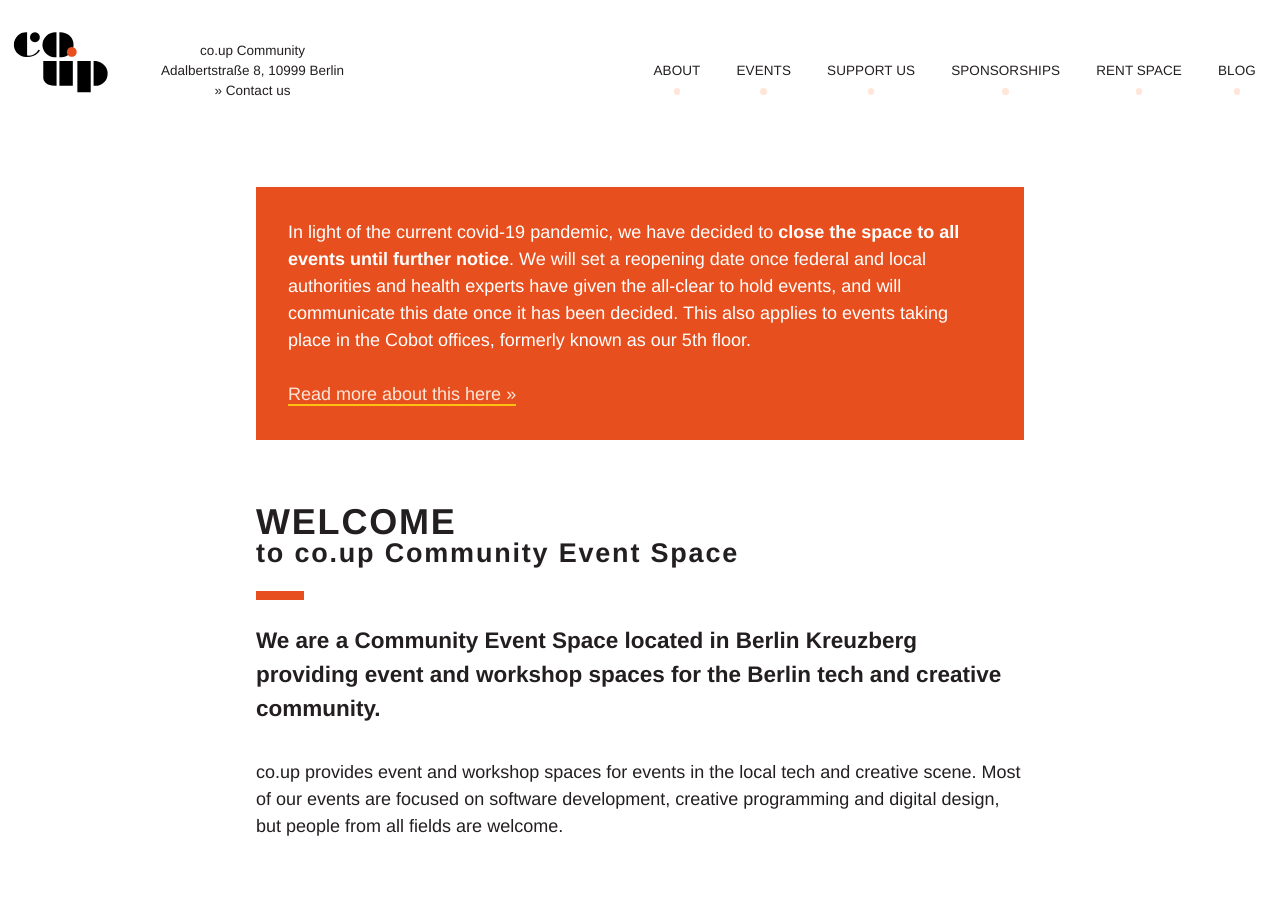
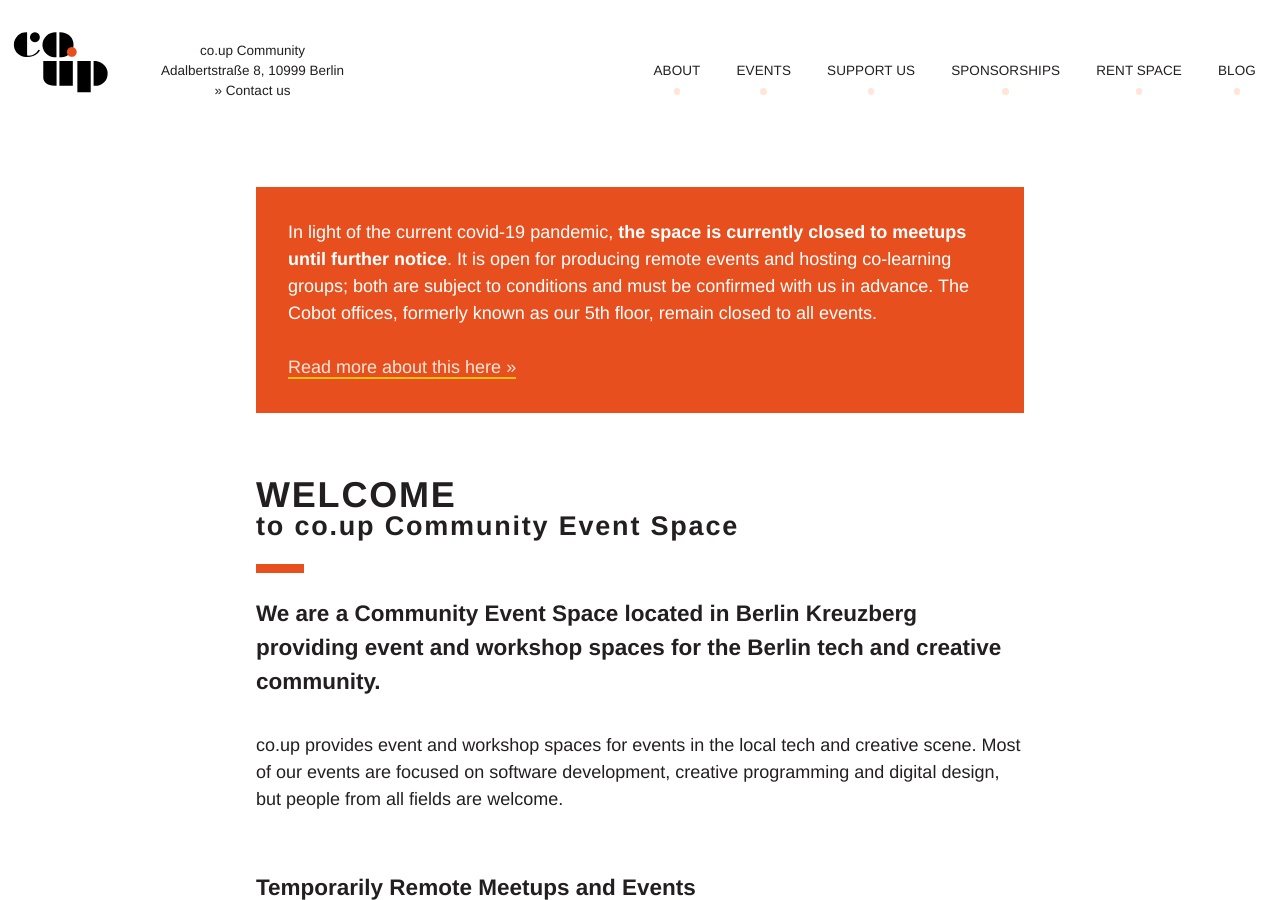
Before and after one commit to co-up/co-up.de, a Jekyll site: the page built from index.html, in a window 1280 px wide and 900 px high. Built offline with Jekyll 4.4.1, drawn with Linux system fonts in a browser that asks for light colours.

Commit message:
Updated the closure notice

```diff
--- a/index.html
+++ b/index.html
@@ -4,9 +4,9 @@
 
 <div class="announcement mb4 mb5-l">
   <p>
-    In light of the current covid-19 pandemic, we have decided to <strong>close the space to all events until further notice</strong>. We will set a reopening date once federal and local authorities and health experts have given the all-clear to hold events, and will communicate this date once it has been decided. This also applies to events taking place in the Cobot offices, formerly known as our 5th floor.
+    In light of the current covid-19 pandemic, <strong>the space is currently closed to meetups until further notice</strong>. It is open for producing remote events and hosting co-learning groups; both are subject to conditions and must be confirmed with us in advance. The Cobot offices, formerly known as our 5th floor, remain closed to all events.
   </p>
-  <a href="/2020/03/12/coup-temporarily-closed/" class="announcement-link">Read more about this here »</a>
+  <a href="/2020/06/24/an-update-on-coups-temporary-closure/" class="announcement-link">Read more about this here »</a>
 </div>
 
 <h1>
```
